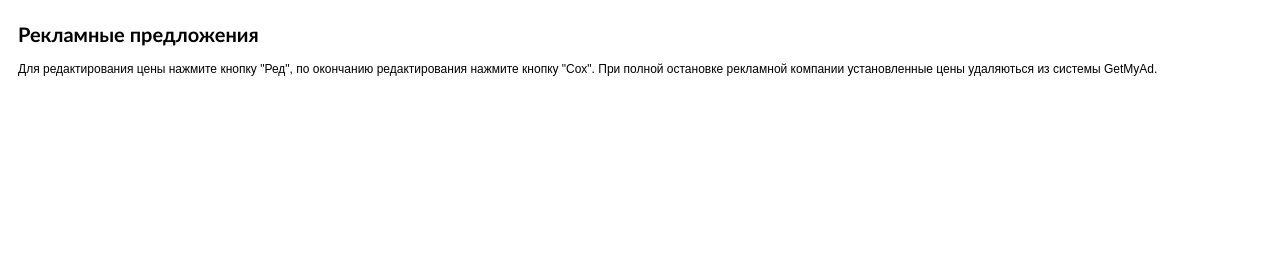
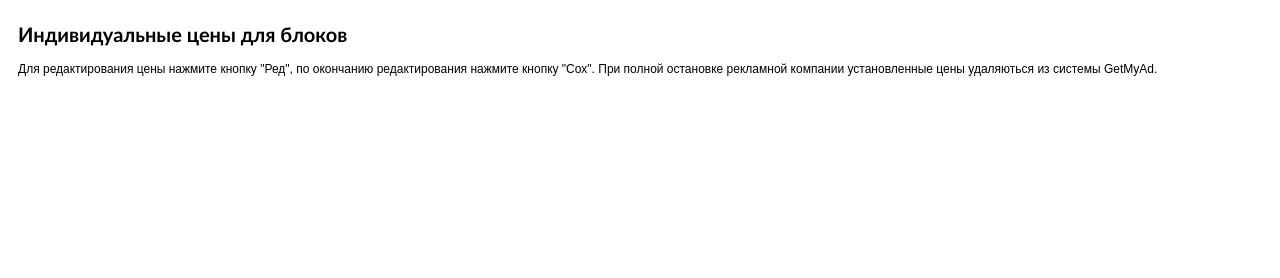
Before and after one commit to Kuzmenko-Pavel/getmyad-site, a Python web app: template getmyad/templates/adload/campaign_pricing.mako.html in a window 1280 px wide. Shown: the part 22-300 px from the top of the page. Run offline with Jinja, Linux system fonts and the light colour scheme; the template is opened without the code that fills it, so the values that code supplies are empty.

```diff
--- a/getmyad/templates/adload/campaign_pricing.mako.html
+++ b/getmyad/templates/adload/campaign_pricing.mako.html
@@ -7,7 +7,7 @@
 <a href="${h.url_for(controller='adload', action='campaign_overview', id=c.campaignId)}">&larr; к управлению
     кампанией</a>
 <div style="padding: 5px 10px;">
-    <h2>Рекламные предложения</h2>
+    <h2>Индивидуальные цены для блоков</h2>
     <p>Для редактирования цены нажмите кнопку "Ред", по окончанию редактирования нажмите кнопку "Сох". При полной
         остановке
         рекламной компании
```
